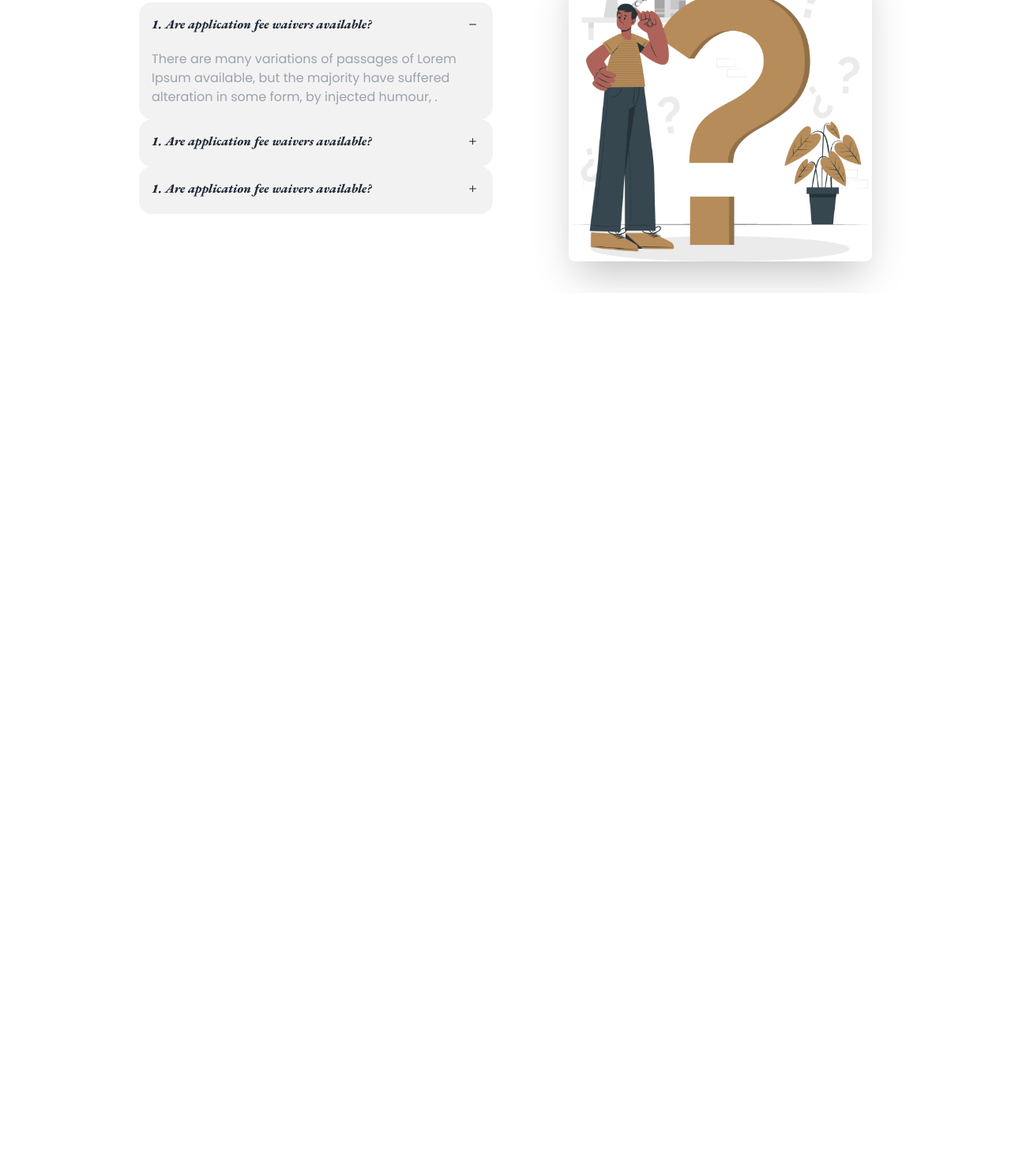
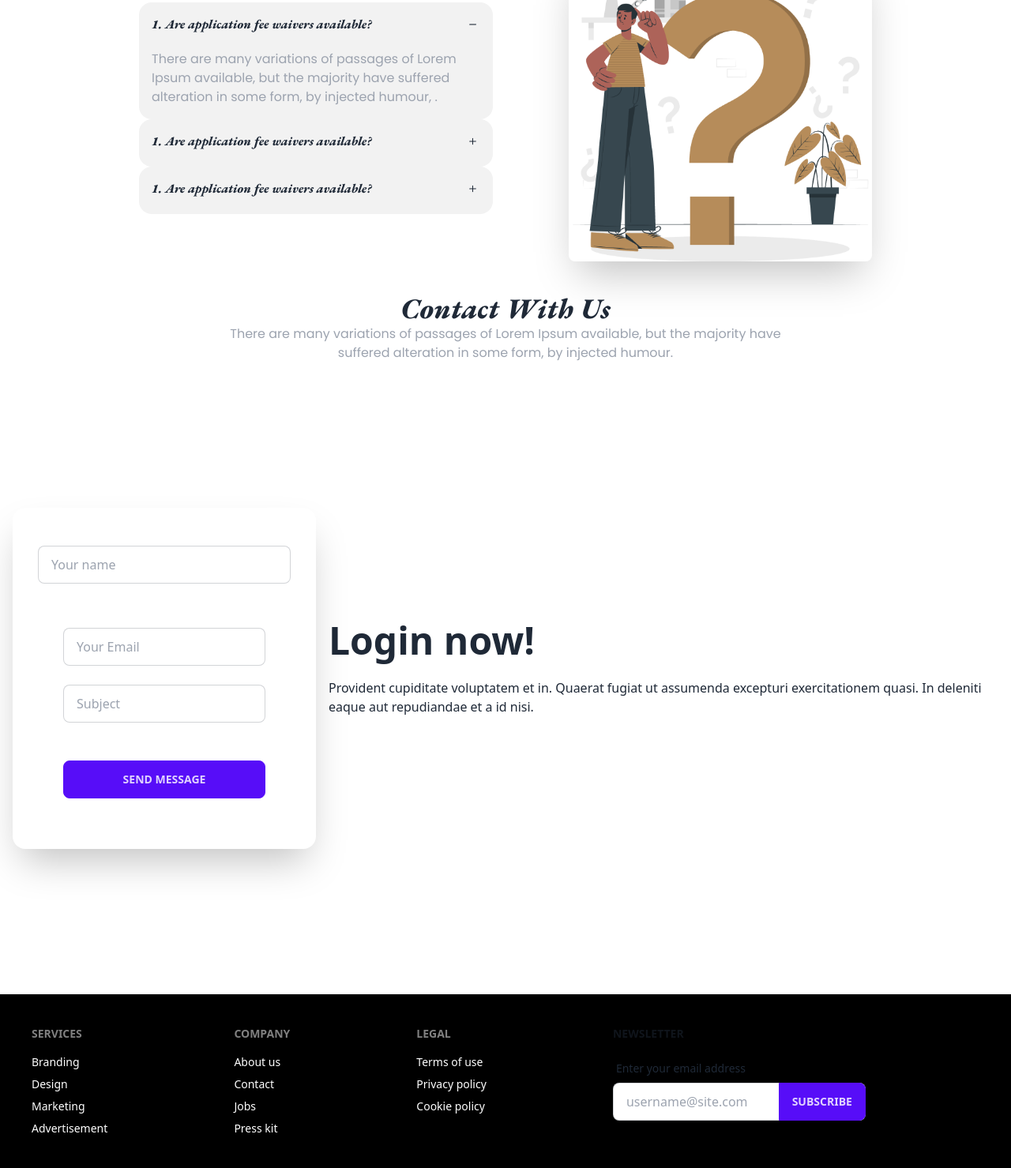
Before and after one commit to shilpi68/legal-solution-daisual, a plain HTML site: page index.html in a window 1280 px wide. Shown: the part 2186-3665 px from the top of the page at 79% size. Before the commit the page ends 2557 px from the top, so only its background shows below. Drawn offline with nearby package versions, Linux system fonts and the light colour scheme.

Commit message:
footer compleated

```diff
--- a/index.html
+++ b/index.html
@@ -274,10 +274,93 @@
     </header>
     <main>
 
+      <!-- contact us section -->
+      <section mt-28>
+        <h2 class="font1-text text-center font-extrabold text-4xl">Contact With Us</h2>
+        <p class="font2-text text-center text-gray-400 text-base font-normal ">There are many variations of passages of Lorem Ipsum available, but the majority have <br> suffered alteration in some form, by injected humour.</p>
+      </section>
+
+      <div>
+        <div class="hero min-h-screen ">
+          <div class="hero-content flex-col lg:flex-row-reverse">
+            <div class="text-center lg:text-left">
+              <h1 class="text-5xl font-bold">Login now!</h1>
+              <p class="py-6">Provident cupiditate voluptatem et in. Quaerat fugiat ut assumenda excepturi exercitationem quasi. In deleniti eaque aut repudiandae et a id nisi.</p>
+            </div>
+            <div class="card flex-shrink-0 w-full max-w-sm shadow-2xl bg-base-100">
+              <div class="card-body">
+                <div class="form-control">
+                  <label class="label">
+                    <span class="label-text"></span>
+                  </label>
+                  <input type="text" placeholder="Your name" class="input input-bordered" />
+                </div>
+              <div class="card-body">
+                <div class="form-control">
+                  <label class="label">
+                    <span class="label-text"></span>
+                  </label>
+                  <input type="text" placeholder="Your Email" class="input input-bordered" />
+                </div>
+                <div class="form-control">
+                  <label class="label">
+                    <span class="label-text"></span>
+                  </label>
+                  <input type="text" placeholder="Subject" class="input input-bordered" />
+                  <label class="label">
+
+
+
+                  </label>
+                </div>
+                <div class="form-control mt-6">
+                  <button class="btn btn-primary">send Message</button>
+                </div>
+              </div>
+            </div>
+          </div>
+        </div>
+
+      </div>
+
     </main>
-    <footer>
 
-    </footer>
+      <footer class="footer p-10 bg-black text-base-content">
+        <div>
+          <span class="footer-title text-white">Services</span>
+          <a class="link link-hover text-white">Branding</a>
+          <a class="link link-hover text-white">Design</a>
+          <a class="link link-hover text-white">Marketing</a>
+          <a class="link link-hover text-white">Advertisement</a>
+        </div>
+        <div>
+          <span class="footer-title text-white">Company</span>
+          <a class="link link-hover text-white">About us</a>
+          <a class="link link-hover text-white">Contact</a>
+          <a class="link link-hover text-white">Jobs</a>
+          <a class="link link-hover text-white">Press kit</a>
+        </div>
+        <div>
+          <span class="footer-title text-white">Legal</span>
+          <a class="link link-hover text-white">Terms of use</a>
+          <a class="link link-hover text-white">Privacy policy</a>
+          <a class="link link-hover text-white">Cookie policy</a>
+        </div>
+        <div>
+          <span class="footer-title">Newsletter</span>
+          <div class="form-control w-80">
+            <label class="label">
+              <span class="label-text">Enter your email address</span>
+            </label>
+            <div class="relative">
+              <input type="text" placeholder="username@site.com" class="input input-bordered w-full pr-16" />
+              <button class="btn btn-primary absolute top-0 right-0 rounded-l-none">Subscribe</button>
+            </div>
+          </div>
+        </div>
+      </footer>
+
+
 
 </body>
 </html>
```
